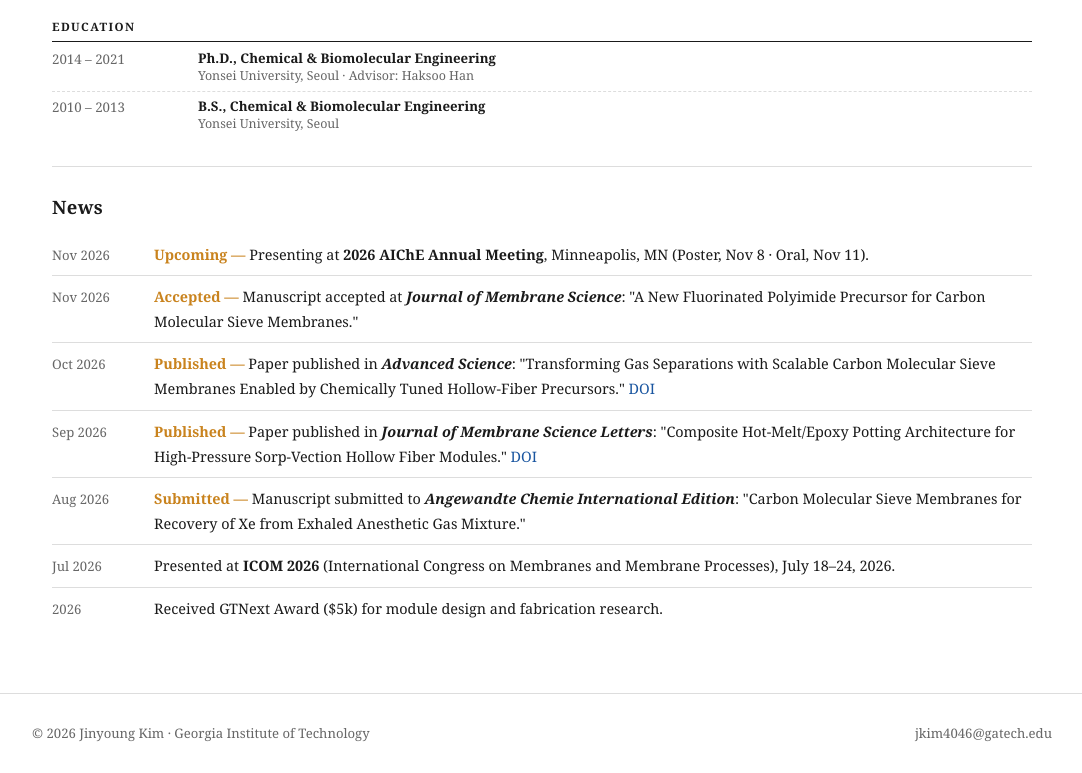
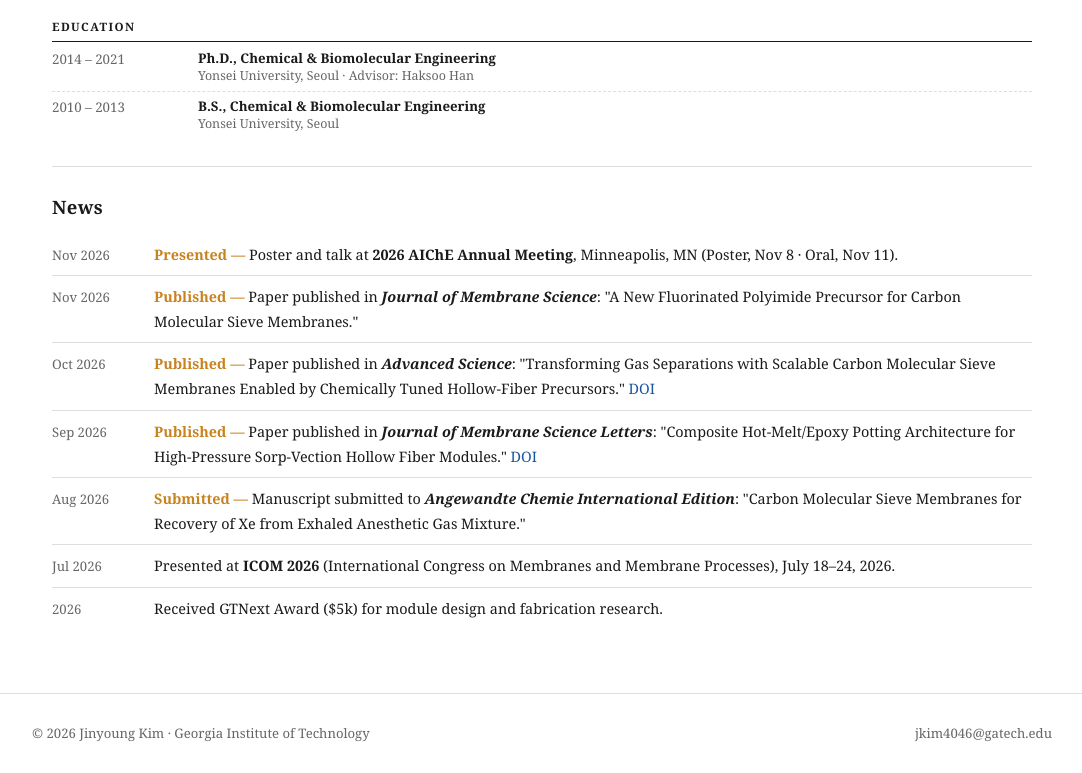
Before and after one commit to AJinyoung-Kim/AJinyoung-Kim.github.io, a plain HTML site: page index.html in a window 1280 px wide. Shown: the part 990-1763 px from the top of the page, without its empty margins (98-1180 px from the left). Drawn offline with Linux system fonts and the light colour scheme.

Commit message:
Mark AIChE 2026 as presented and the JMS paper as published
The AIChE news item on the home page and the News tab changes from
"Upcoming — Presenting at" to "Presented — Poster and talk at", and its
"Details" buttons are removed now that the popup is over.

"A New Fluorinated Polyimide Precursor for Carbon Molecular Sieve
Membranes" is now published: the Nov news item reads "Published — Paper
published in Journal of Membrane Science", publication #15 drops its
Accepted tag (the SSRN preprint link stays), and the contributing-author
count goes from 13 to 14.

Co-Authored-By: Claude Opus 5.5 <noreply@anthropic.com>
Claude-Session: https://claude.ai/code/session_012dA9zquwUHVf7QgikszWt9

```diff
--- a/index.html
+++ b/index.html
@@ -234,8 +234,8 @@
   <div style="margin-top:28px; border-top:1px solid var(--line); padding-top:24px;">
     <h2 style="margin-bottom:10px;">News</h2>
     <ul class="news-list">
-      <li><span class="news-date">Nov 2026</span><span><span class="news-new">Upcoming —</span> Presenting at <strong>2026 AIChE Annual Meeting</strong>, Minneapolis, MN (Poster, Nov 8 · Oral, Nov 11). <button type="button" class="rsvp-link" data-rsvp-open>Details →</button></span></li>
-      <li><span class="news-date">Nov 2026</span><span><span class="news-new">Accepted —</span> Manuscript accepted at <strong><em>Journal of Membrane Science</em></strong>: "A New Fluorinated Polyimide Precursor for Carbon Molecular Sieve Membranes."</span></li>
+      <li><span class="news-date">Nov 2026</span><span><span class="news-new">Presented —</span> Poster and talk at <strong>2026 AIChE Annual Meeting</strong>, Minneapolis, MN (Poster, Nov 8 · Oral, Nov 11).</span></li>
+      <li><span class="news-date">Nov 2026</span><span><span class="news-new">Published —</span> Paper published in <strong><em>Journal of Membrane Science</em></strong>: "A New Fluorinated Polyimide Precursor for Carbon Molecular Sieve Membranes."</span></li>
       <li><span class="news-date">Oct 2026</span><span><span class="news-new">Published —</span> Paper published in <strong><em>Advanced Science</em></strong>: "Transforming Gas Separations with Scalable Carbon Molecular Sieve Membranes Enabled by Chemically Tuned Hollow-Fiber Precursors." <a href="https://doi.org/10.1002/advs.78223" target="_blank">DOI</a></span></li>
       <li><span class="news-date">Sep 2026</span><span><span class="news-new">Published —</span> Paper published in <strong><em>Journal of Membrane Science Letters</em></strong>: "Composite Hot-Melt/Epoxy Potting Architecture for High-Pressure Sorp-Vection Hollow Fiber Modules." <a href="https://doi.org/10.1016/j.memlet.2026.100126" target="_blank">DOI</a></span></li>
            <li><span class="news-date">Aug 2026</span><span><span class="news-new">Submitted —</span> Manuscript submitted to <strong><em>Angewandte Chemie International Edition</em></strong>: "Carbon Molecular Sieve Membranes for Recovery of Xe from Exhaled Anesthetic Gas Mixture."</span></li>
@@ -258,8 +258,8 @@
       <div style="display:grid; grid-template-columns:110px 1fr; gap:16px;">
         <span style="font-size:.82rem; color:var(--muted); padding-top:2px;">Nov 2026</span>
         <div>
-          <span style="color:var(--accent); font-weight:bold;">Upcoming — </span>
-          Presenting at <strong>2026 AIChE Annual Meeting</strong>, Minneapolis, MN, November 2026. <button type="button" class="rsvp-link" data-rsvp-open>Details →</button>
+          <span style="color:var(--accent); font-weight:bold;">Presented — </span>
+          Poster and talk at <strong>2026 AIChE Annual Meeting</strong>, Minneapolis, MN, November 2026.
           <div style="margin-top:6px; font-size:.88rem; color:var(--muted);">
             <div>• <strong>Poster:</strong> Engineering "Sorp-Vection" Systems for Energy-Efficient Purification of Complex Industrial Fluids — Meet the Faculty and Post-Doc Candidates Poster Session, Nov 8</div>
             <div>• <strong>Oral:</strong> CO₂-Assisted Sorp-Vection In Multi-Fiber Membrane Modules: Mitigating Concentration Polarization Via Fiber Bundling — Membrane Formation, Manufacturing, and Module Design I, Nov 11</div>
@@ -271,8 +271,8 @@
       <div style="display:grid; grid-template-columns:110px 1fr; gap:16px;">
         <span style="font-size:.82rem; color:var(--muted); padding-top:2px;">Nov 2026</span>
         <div>
-          <span style="color:var(--accent); font-weight:bold;">Accepted — </span>
-          Manuscript accepted at <strong><em>Journal of Membrane Science</em></strong>: "A New Fluorinated Polyimide Precursor for Carbon Molecular Sieve Membranes."
+          <span style="color:var(--accent); font-weight:bold;">Published — </span>
+          Paper published in <strong><em>Journal of Membrane Science</em></strong>: "A New Fluorinated Polyimide Precursor for Carbon Molecular Sieve Membranes."
         </div>
       </div>
     </div>
@@ -476,7 +476,7 @@
 <div id="panel-publications" class="panel">
 <div class="page">
   <h2>Publications</h2>
-  <p class="pub-section-note">13 publications as leading author · 13 as contributing author · Full list on <a href="https://scholar.google.com/citations?hl=ko&user=LGK9LKcAAAAJ" target="_blank">Google Scholar</a>. <strong>Bold</strong> = lead author. († equal contribution)</p>
+  <p class="pub-section-note">13 publications as leading author · 14 as contributing author · Full list on <a href="https://scholar.google.com/citations?hl=ko&user=LGK9LKcAAAAJ" target="_blank">Google Scholar</a>. <strong>Bold</strong> = lead author. († equal contribution)</p>
 
   <div class="pub-group">
     <p class="pub-group-title">Leading Author Journal Articles</p>
@@ -501,7 +501,7 @@
     <p class="pub-group-title">Contributing Author Journal Articles</p>
     <ul class="pub-list">
       <li><span class="pub-num">14.</span>Shomali, Z., Cao, Y., Schlosser, S., <span class="pub-me">Kim, J.</span>, &amp; Koros, W. J. "Carbon Molecular Sieve Membranes for Recovery of Xe from Exhaled Anesthetic Gas Mixture." <span class="pub-journal">Angewandte Chemie International Edition</span>, Submitted, 2026.<span class="pub-tag">Submitted</span></li>
-      <li><span class="pub-num">15.</span>Schlosser, S. A., León, N. E., <span class="pub-me">Kim, J.</span>, McPherson, B. A., &amp; Koros, W. J. "A New Fluorinated Polyimide Precursor for Carbon Molecular Sieve Membranes." <span class="pub-journal">Journal of Membrane Science</span>, Accepted, 2026.<span class="pub-tag">Accepted</span><a class="pub-doi" href="https://papers.ssrn.com/sol3/papers.cfm?abstract_id=7238881" target="_blank">Preprint</a></li>
+      <li><span class="pub-num">15.</span>Schlosser, S. A., León, N. E., <span class="pub-me">Kim, J.</span>, McPherson, B. A., &amp; Koros, W. J. "A New Fluorinated Polyimide Precursor for Carbon Molecular Sieve Membranes." <span class="pub-journal">Journal of Membrane Science</span>, 2026.<a class="pub-doi" href="https://papers.ssrn.com/sol3/papers.cfm?abstract_id=7238881" target="_blank">Preprint</a></li>
       <li><span class="pub-num">16.</span>Cao, Y., Liu, Z., Shomali, Z., <span class="pub-me">Kim, J.</span>, Schlosser, S., Lively, R. P., &amp; Koros, W. J. "Transforming Gas Separations with Scalable Carbon Molecular Sieve Membranes Enabled by Chemically Tuned Hollow-Fiber Precursors." <span class="pub-journal">Advanced Science</span>, 2026, e78223.<a class="pub-doi" href="https://doi.org/10.1002/advs.78223" target="_blank">DOI</a></li>
       <li><span class="pub-num">17.</span>Liu, Z., Cao, Y., Qiu, W., <span class="pub-me">Kim, J.</span>, Campbell, Z. S., Schlosser, S., &amp; Koros, W. J. "Insights on influence of polymer molecular weight on gas sorption, transport and plasticization in glassy 6FDA-DAM polyimide membranes." <span class="pub-journal">Journal of Membrane Science</span>, 712, 123242, 2024.<a class="pub-doi" href="https://doi.org/10.1016/j.memsci.2024.123242" target="_blank">DOI</a></li>
       <li><span class="pub-num">18.</span>Kim, J., Baek, S., Lee, J., Lee, S., Ahn, C., <span class="pub-me">Kim, J.</span>, &amp; Han, H. "Improvement of trade-off between mechanical properties and dielectric of polyimide with surface modified silica nanoparticle for wafer level packaging." <span class="pub-journal">Journal of Industrial and Engineering Chemistry</span>, 114, 438–445, 2022.<a class="pub-doi" href="https://doi.org/10.1016/j.jiec.2022.07.034" target="_blank">DOI</a></li>
```
